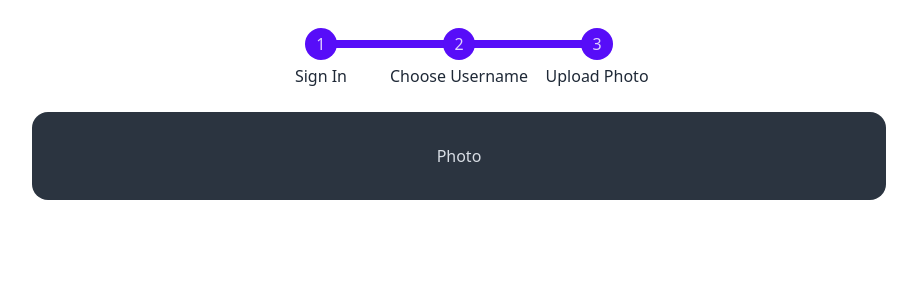
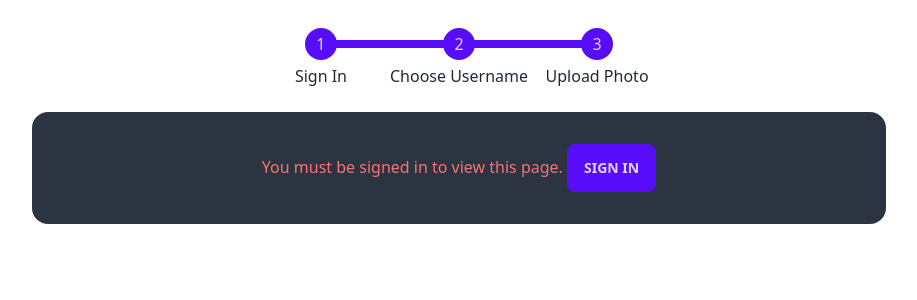
Before and after one commit to codebymike/booktier-svelte-app, a SvelteKit app in the folder app/: page /login/photo in a window 1280 px wide. Shown: the top 300 px of the page, without its empty margins (181-1098 px from the left). Built offline with nearby package versions, Linux system fonts and the light colour scheme; no server answers.

Commit message:
auth check

```diff
--- a/app/src/routes/login/photo/+page.svelte
+++ b/app/src/routes/login/photo/+page.svelte
@@ -1,5 +1,5 @@
 <script lang="ts">
-
+    import AuthCheck from "$lib/components/AuthCheck.svelte";
     import { user, userData, storage, db } from "$lib/firebase";
     import { doc, updateDoc } from "firebase/firestore";
     import { getDownloadURL, ref, uploadBytes } from "firebase/storage";
@@ -22,4 +22,6 @@
 
 </script>
 
-<h2>Photo</h2>
+<AuthCheck>
+
+</AuthCheck>
```
